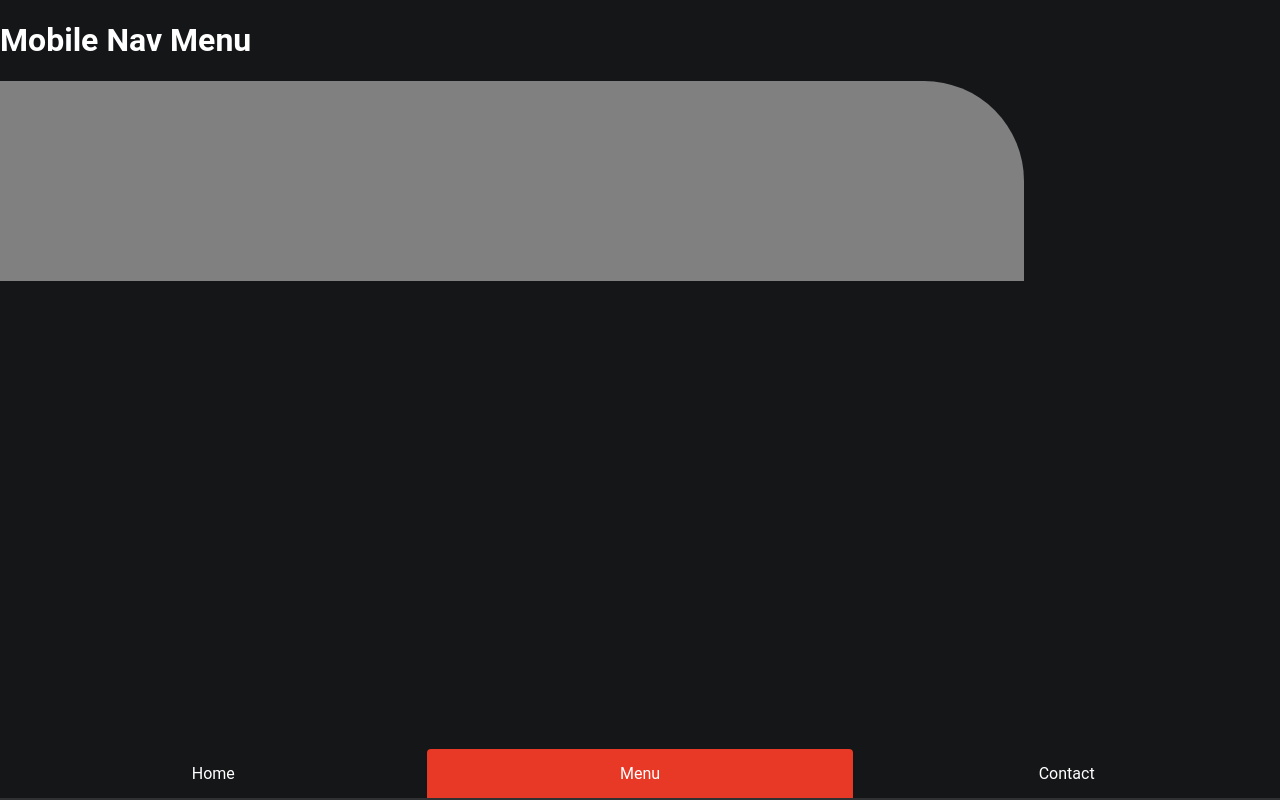
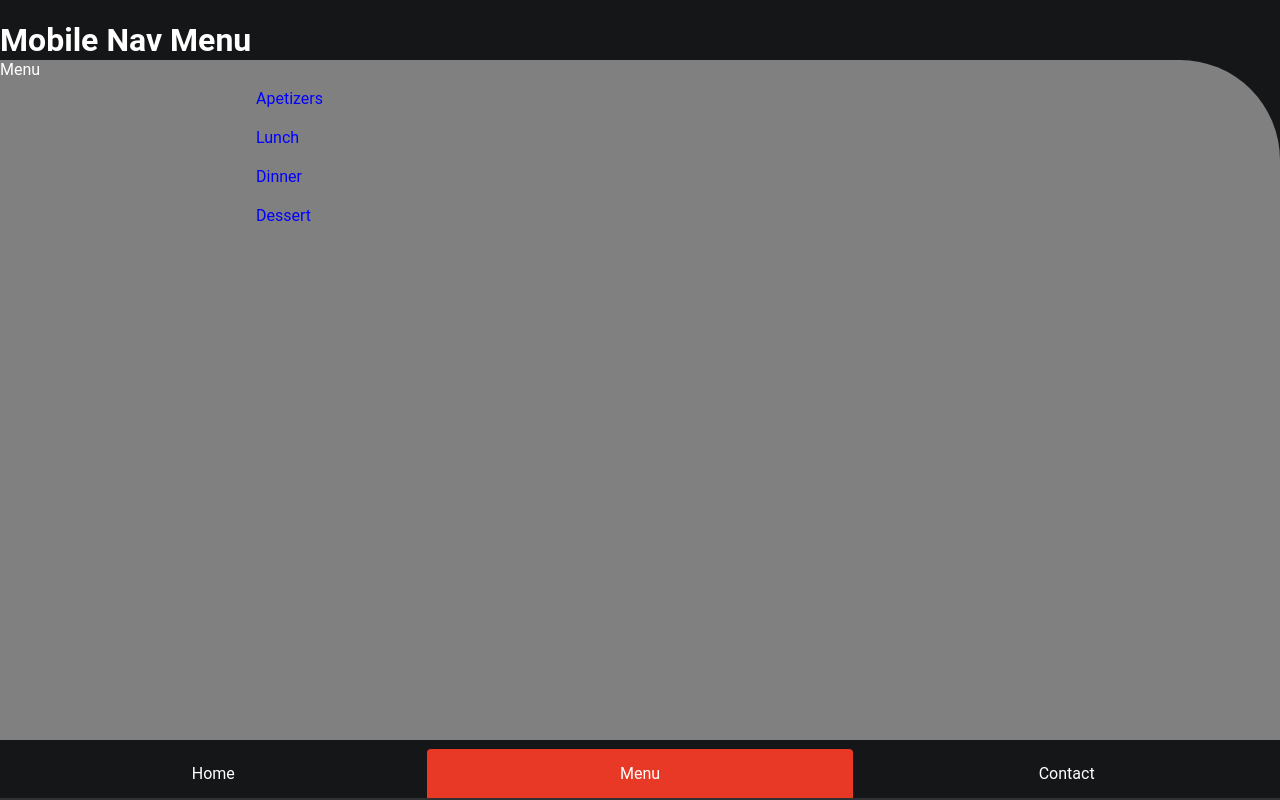
Before and after one commit to cdpadilla42/mobile-menu, a website: page index.html in a window 1280 px wide. Both pictures are taken after a click on the link "Menu". Drawn offline with Linux system fonts and the light colour scheme.

Commit message:
Reformat side menu to fit screen. Refactor page to grid layout

```diff
--- a/index.html
+++ b/index.html
@@ -7,7 +7,22 @@
   <body>
     <header>
       <h1>Mobile Nav Menu</h1>
-      <div class="tabs">
+    </header>
+    <div id="content">
+
+        <div class="side-menu-wrapper">
+            <div class="side-menu off-screen">
+              <div class="menu-title">Menu</div>
+              <div class="menu-options">
+                <a href="#">Apetizers</a>
+                <a href="#">Lunch</a>
+                <a href="#">Dinner</a>
+                <a href="#">Dessert</a>
+              </div>
+            </div>
+          </div>
+    </div>
+    <div class="tabs">
         <ul class="nav">
           <li class="nav-item">
             <a class="nav-link" href="#" id="home">Home</a>
@@ -20,11 +35,6 @@
           </li>
         </ul>
       </div>
-    </header>
-    <div class="side-menu-wrapper">
-      <div class="side-menu off-screen"></div>
-    </div>
-    <div id="content"></div>
     <script src="index.js"></script>
   </body>
 </html>
--- a/index.js
+++ b/index.js
@@ -1,7 +1,13 @@
+const homeBttn = document.querySelector('#home');
+const menuBttn = document.querySelector('#menu');
+const contactBttn = document.querySelector('#contact');
+const sideMenu = document.querySelector('.side-menu');
+const navBttns = [homeBttn, menuBttn, contactBttn];
+
 const updateSelectedTab = function(selectedTab) {
-  document.querySelector('#menu').classList.remove('selected');
-  document.querySelector('#home').classList.remove('selected');
-  document.querySelector('#contact').classList.remove('selected');
+  menuBttn.classList.remove('selected');
+  homeBttn.classList.remove('selected');
+  contactBttn.classList.remove('selected');
 
   document.querySelector(`#${selectedTab}`).classList.add('selected');
 };
@@ -20,6 +26,18 @@ const addEventListenersToTabs = function() {
 
 addEventListenersToTabs();
 
-document.querySelector('#menu').addEventListener('click', () => {
-  document.querySelector('.side-menu').classList.remove('off-screen');
-})
+const addSideMenuEvents = function() {
+  menuBttn.addEventListener('click', () => {
+    sideMenu.classList.remove('off-screen');
+  });
+  // add event listener to other two tabs
+};
+
+addSideMenuEvents();
+
+const closeSideMenu = function() {
+  sideMenu.classList.add('off-screen');
+};
+
+homeBttn.addEventListener('click', closeSideMenu);
+contactBttn.addEventListener('click', closeSideMenu);
--- a/style.css
+++ b/style.css
@@ -1,6 +1,10 @@
 /* * {
   box-sizing: border-box;
 } */
+
+html {
+  height: 100%;
+}
 
 body {
   background-color: #141618;
@@ -9,6 +13,14 @@ body {
   margin: 0;
   padding: 0;
   overflow-x: hidden;
+  display: grid;
+  /* grid-area: 'head' 'content' 'nav'; */
+  height: 100%;
+  grid-template-rows: 60px 1fr 60px;
+}
+
+#content {
+  overflow: scroll;
 }
 
 /* Navigation Styling */
@@ -60,8 +72,8 @@ li a:hover {
 /* Side menu */
 
 .side-menu {
-  width: 80%;
-  height: 80%;
+  width: 100%;
+  height: 100%;
   min-height: 200px;
   background-color: grey;
   z-index: 1;
@@ -70,9 +82,18 @@ li a:hover {
   transition-duration: 600ms;
 }
 .side-menu-wrapper {
-  /* */
+  width: 100%;
+  height: 100%;
 }
 
 .side-menu.off-screen {
   transform: translate(-100%);
 }
+
+.menu-options a {
+  color: blue;
+  display: block;
+  padding: 10px;
+  padding-left: 20%;
+  text-decoration: none;
+}
```
